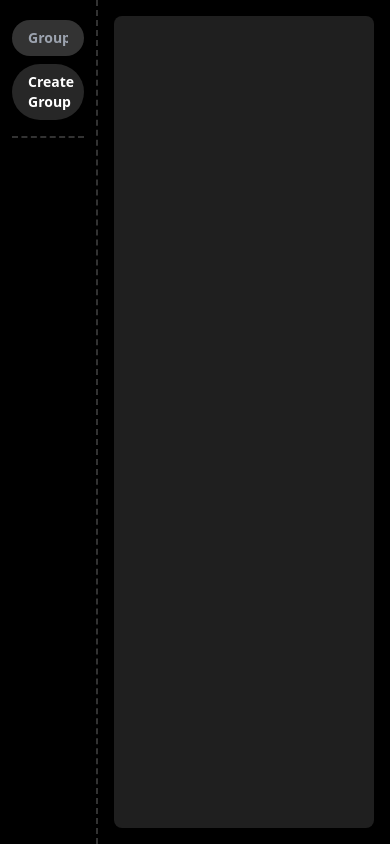
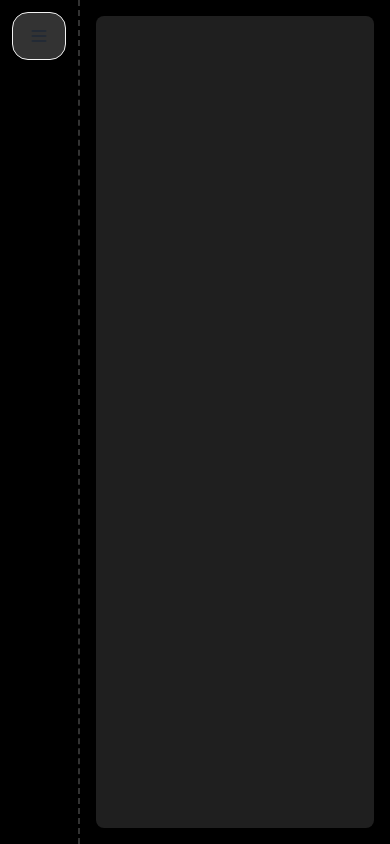
Before and after one commit to okyash007/Local-Chats, a React (Vite) app: page / in a window 390 px wide. Built offline with nearby package versions, Linux system fonts and the light colour scheme.

Commit message:
ham burger added with drawer, now its responsive

```diff
--- a/package.json
+++ b/package.json
@@ -15,6 +15,7 @@
     "react-router-dom": "^6.16.0"
   },
   "devDependencies": {
+    "daisyui": "^3.9.2",
     "parcel": "^2.9.3",
     "postcss": "^8.4.31",
     "process": "^0.11.10",
--- a/src/components/Chats.js
+++ b/src/components/Chats.js
@@ -43,7 +43,7 @@ const Chats = () => {
   }
 
   return (
-    <div className="w-3/4 flex flex-col h-screen">
+    <div className="w-full flex flex-col h-screen">
       <div className="h-full mx-4 mt-4 overflow-y-auto bg-[#1f1f1f]  rounded-lg">
         <div className="bg-[#1f1f1f] h-full  rounded-lg">
           <div>
@@ -59,6 +59,9 @@ const Chats = () => {
                       onClick={() => deletChat(i)}
                     >
                       delet
+                    </button>
+                    <button className="bg-[#333333] absolute bottom-1 p-1 px-2 rounded-full right-20 text-xs hover:bg-blue  -700 transition duration-300 ease-in-out">
+                      edit
                     </button>
                     <p className="border-dashed border-2 border-[#535353] p-2 px-3 pb-4 rounded-lg ">
                       {m.chat}
--- a/src/components/Error.js
+++ b/src/components/Error.js
@@ -2,7 +2,7 @@ import React from 'react'
 
 const Error = () => {
   return (
-    <div className="w-3/4 flex flex-col h-screen">
+    <div className="w-full flex flex-col h-screen">
     <div className="h-full p-4" >
       <div className="bg-[#1f1f1f] h-full rounded-lg ">
 
--- a/src/components/Groups.js
+++ b/src/components/Groups.js
@@ -23,16 +23,45 @@ const Groups = () => {
     });
   }
   return (
-    <div className="w-1/4 h-screen border-r-2 border-dashed border-[#333333] flex flex-col">
-      {" "}
+    <div className=" h-screen border-r-2 border-dashed border-[#333333] flex flex-col">
+      <div className="drawer">
+        <input id="my-drawer" type="checkbox" className="drawer-toggle" />
+        <div className="drawer-content">
+          {/* Page content here */}
+          <label
+            htmlFor="my-drawer"
+            className="btn bg-[#333333] rounded-2xl m-3 drawer-button"
+          >
+            <svg
+              xmlns="http://www.w3.org/2000/svg"
+              fill="none"
+              viewBox="0 0 24 24"
+              className="inline-block w-5 h-5 stroke-current"
+            >
+              <path
+                strokeLinecap="round"
+                strokeLinejoin="round"
+                strokeWidth="2"
+                d="M4 6h16M4 12h16M4 18h16"
+              ></path>
+            </svg>
+          </label>
+        </div>
+        <div className="drawer-side">
+          <label
+            htmlFor="my-drawer"
+            aria-label="close sidebar"
+            className="drawer-overlay"
+          ></label>
+          <ul className="menu p-4 w-80 min-h-full bg-[#151515] text-base-content">
+            {/* Sidebar content here */}
             <div className="flex flex-col justify-center m-3 border-b-2 border-dashed border-[#333333] pb-4 ">
-        {" "}
               <input
                 ref={inputRef}
                 type="text"
                 className="p-2 px-4 rounded-full text-white text-sm font-semibold bg-[#333333] my-2"
                 placeholder="Group Name"
-        />{" "}
+              />
               <button
                 className="bg-[#272727] p-2 px-4 rounded-full text-white text-sm font-semibold hover:bg-purple-700 transition duration-300 ease-in-out"
                 onClick={() => {
@@ -42,16 +71,13 @@ const Groups = () => {
                   }
                 }}
               >
-
                 Create Group
               </button>
             </div>
             <div className="flex flex-col mx-3 overflow-y-auto">
-
               {buttons.map((i, index) => {
                 return (
                   <div key={index} className="mb-2 flex w-full">
-
                     <button
                       className="text-white p-2 w-full px-4 rounded-full bg-[#333333] hover:bg-blue-700 transition duration-300 ease-in-out"
                       onClick={() => navigate("/" + i.btn)}
@@ -71,6 +97,9 @@ const Groups = () => {
                 );
               })}
             </div>
+          </ul>
+        </div>
+      </div>
     </div>
   );
 };
--- a/tailwind.config.js
+++ b/tailwind.config.js
@@ -6,5 +6,5 @@ module.exports = {
   theme: {
     extend: {},
   },
-  plugins: [],
+  plugins: [require("daisyui")],
 }
```
Also changed, not shown: 1 other file (tests, documents, lock files or other folders). Lines whose indentation alone changed are shown as unchanged.
